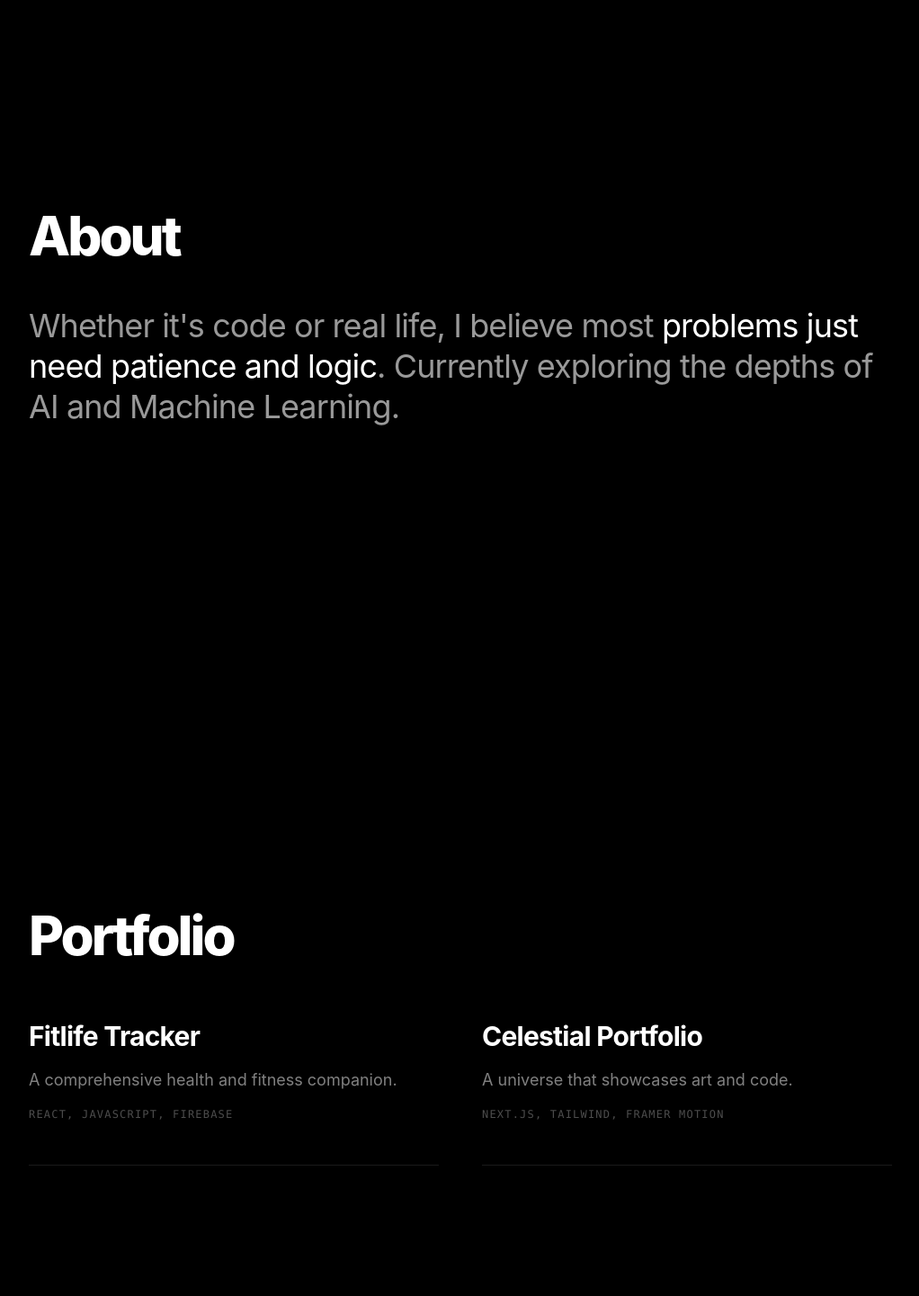
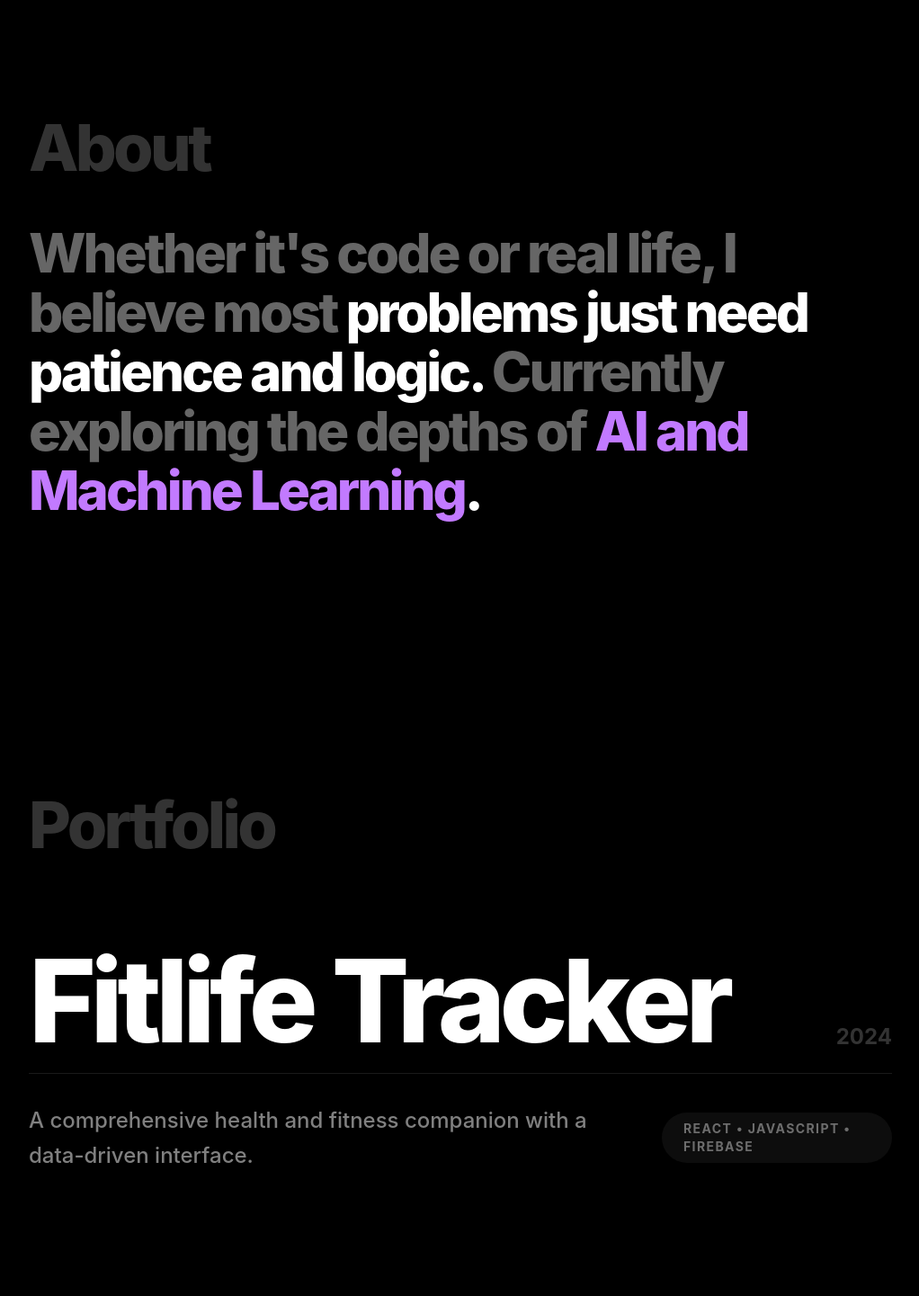
Before and after one commit to aasthakumari03/updated_Portfolio, a Next.js app: page / in a window 1280 px wide. Shown: the part 1020-2461 px from the top of the page at 90% size, without its empty margins (64-1086 px from the left). Built offline with nearby package versions, Linux system fonts and the light colour scheme; a web font is replaced by a local one.

Commit message:
feat: enhance About and Projects sections with bold minimal typography

```diff
--- a/app/page.tsx
+++ b/app/page.tsx
@@ -75,37 +75,51 @@ export default function Home() {
         {/* Simplified About Section */}
         <section id="about" className="min-h-screen flex flex-col justify-center px-8 md:px-24 py-32 max-w-6xl">
           <div className="space-y-12">
-            <h2 className="text-4xl md:text-6xl font-extrabold tracking-tighter">About</h2>
-            <p className="text-2xl md:text-4xl text-white/60 leading-tight tracking-tight">
-              Whether it&apos;s code or real life, I believe most
-              <span className="text-white"> problems just need patience and logic</span>.
-              Currently exploring the depths of AI and Machine Learning.
+            <h2 className="text-5xl md:text-7xl font-extrabold tracking-tighter opacity-20">About</h2>
+            <p className="text-3xl md:text-5xl lg:text-6xl font-extrabold leading-[1.1] tracking-tighter">
+              <span className="text-white/40">Whether it&apos;s code or real life, I believe most </span>
+              <span className="text-white">problems just need patience and logic</span>.
+              <span className="text-white/40"> Currently exploring the depths of </span>
+              <span className="text-purple-400">AI and Machine Learning</span>.
             </p>
           </div>
         </section>
 
         {/* Simplified Projects Section */}
         <section id="projects" className="min-h-screen flex flex-col justify-center px-8 md:px-24 py-32 max-w-6xl">
-          <div className="space-y-16">
-            <h2 className="text-4xl md:text-6xl font-extrabold tracking-tighter">Portfolio</h2>
+          <div className="space-y-24">
+            <h2 className="text-5xl md:text-7xl font-extrabold tracking-tighter opacity-20">Portfolio</h2>
 
-            <div className="grid md:grid-cols-2 gap-12">
+            <div className="space-y-32">
               {[
                 {
                   title: "Fitlife Tracker",
-                  desc: "A comprehensive health and fitness companion.",
-                  tech: "React, JavaScript, Firebase"
+                  desc: "A comprehensive health and fitness companion with a data-driven interface.",
+                  tech: "React • JavaScript • Firebase",
+                  year: "2024"
                 },
                 {
                   title: "Celestial Portfolio",
-                  desc: "A universe that showcases art and code.",
-                  tech: "Next.js, Tailwind, Framer Motion"
+                  desc: "A futuristic universe showcasing the intersection of art and code.",
+                  tech: "Next.js • Tailwind • Framer Motion",
+                  year: "2025"
                 }
               ].map((project, i) => (
-                <div key={i} className="group space-y-4 border-b border-white/10 pb-12 hover:border-white/30 transition-colors">
-                  <h3 className="text-3xl font-bold tracking-tight">{project.title}</h3>
-                  <p className="text-white/50 text-lg leading-relaxed">{project.desc}</p>
-                  <p className="text-xs font-mono text-white/30 uppercase tracking-widest">{project.tech}</p>
+                <div key={i} className="group relative space-y-8 cursor-pointer">
+                  <div className="flex justify-between items-end border-b border-white/10 pb-4 group-hover:border-white/30 transition-all duration-500">
+                    <span className="text-6xl md:text-8xl lg:text-9xl font-extrabold tracking-tighter">
+                      {project.title}
+                    </span>
+                    <span className="text-xl md:text-2xl font-bold text-white/20 pb-2">{project.year}</span>
+                  </div>
+                  <div className="flex flex-col md:flex-row md:items-center justify-between gap-8">
+                    <p className="text-xl md:text-2xl text-white/50 max-w-2xl leading-relaxed font-medium">
+                      {project.desc}
+                    </p>
+                    <span className="px-6 py-2 bg-white/5 rounded-full text-sm font-bold tracking-widest text-white/40 uppercase">
+                      {project.tech}
+                    </span>
+                  </div>
                 </div>
               ))}
             </div>
```
